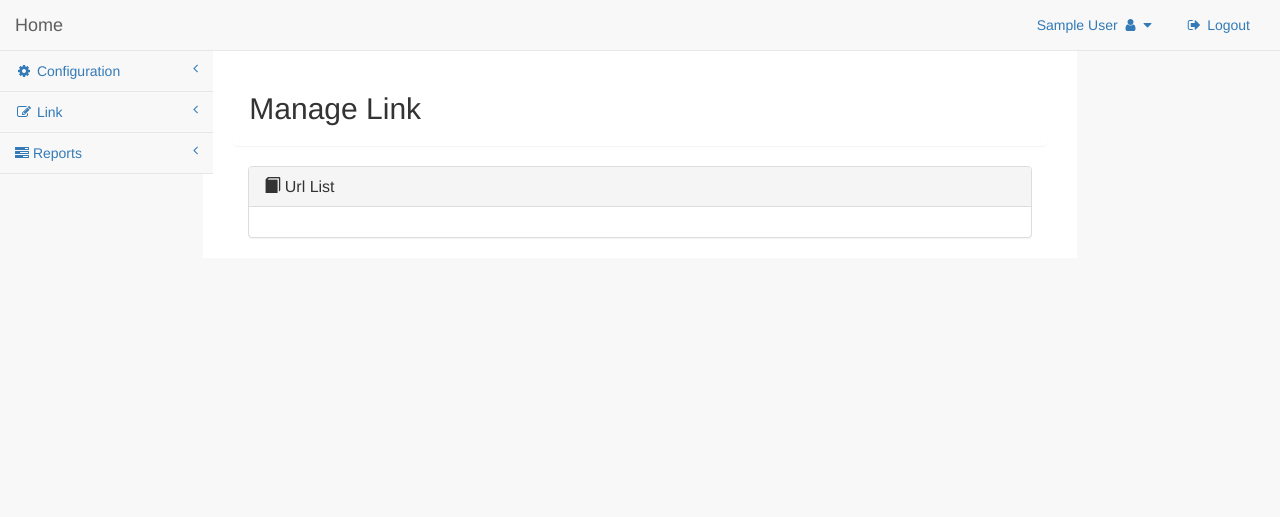
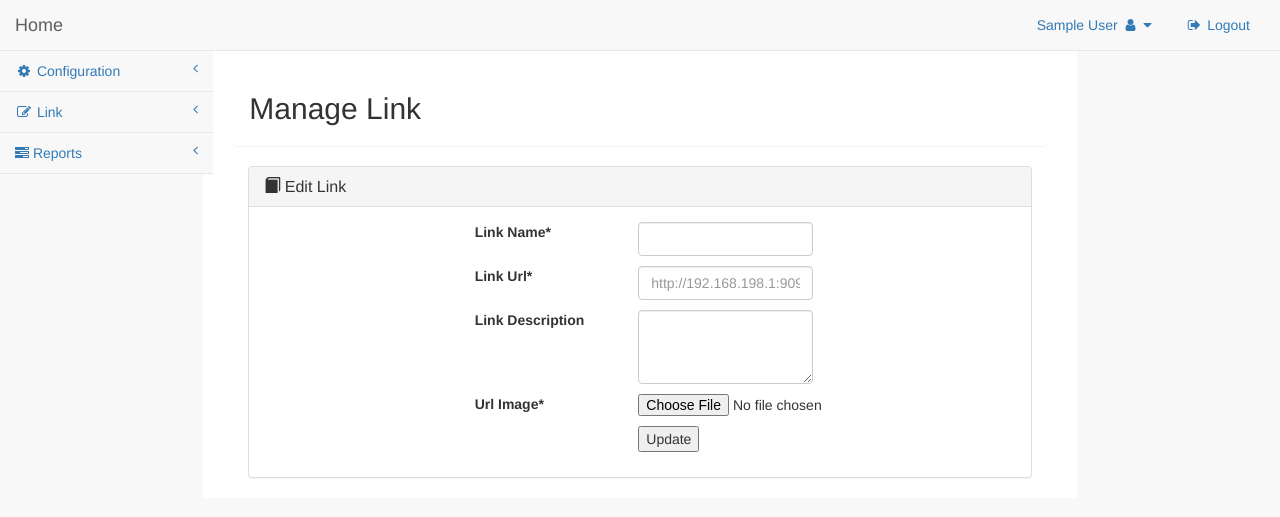
Before and after one commit to hallitee/intranets, a Laravel app: page /url/1/edit in a window 1280 px wide. Shown: the top 517 px of the page. Run offline with Laravel 8, Linux system fonts and the light colour scheme; the visitor is signed in with stand-in values (Sample User, id 1); data that the repository does not hold is empty; settings files or empty folders that the repository lacks are supplied; some libraries are stand-ins or nearby versions.

Commit message:
url rest completed

```diff
--- a/app/Http/Controllers/linksController.php
+++ b/app/Http/Controllers/linksController.php
@@ -6,6 +6,8 @@ use App\link;
 use App\visitlog;
 use Illuminate\Http\Request;
 use App\Http\Requests\UrlStoreValidation;
+
+
 class linksController extends Controller
 
 {
@@ -16,7 +18,7 @@ class linksController extends Controller
      */
     public function __construct()
     {
-        $this->middleware('auth', ['except' => ['index','show']]);
+     //   $this->middleware('auth', ['except' => ['index','show']]);
     }
 
     public function index()
@@ -100,10 +102,11 @@ $v->save();
      * @param  \App\link  $link
      * @return \Illuminate\Http\Response
      */
-    public function edit(link $link)
+    public function edit(Request $link)
     {
         //
-				 return view('url.edit');
+        $l = link::find($link->id);
+	    return view('url.edit')->with(['link'=>$l]);
     }
 
     /**
@@ -116,6 +119,20 @@ $v->save();
     public function update(Request $request, link $link)
     {
         //
+        $l = link::find($request->id);
+        $l->name = $request->lnkName;
+        $l->url = $request->lnkUrl;
+        $l->descr = $request->lnkDesc;
+        $l->name = $request->lnkName;
+        if ($request->hasFile('lnkImg')) {
+        $path = $request->file('lnkImg')->store('', 'MyDiskDriver');
+        $l->img1 = $path;
+        }
+        $l->save();
+
+        return redirect('url/list')->with('status', 'Updated Successfully');
+       // $all = link::paginate(5);
+      //  return view('url.list')->with(['url'=>$all]);
     }
 
     /**
@@ -124,8 +141,12 @@ $v->save();
      * @param  \App\link  $link
      * @return \Illuminate\Http\Response
      */
-    public function destroy(link $link)
+    public function destroy(Request $req)
     {
         //
+        $l = link::find($req->id);
+        $m = $l;
+        $l->delete();
+        return redirect('url/list')->with('status', $m->name.' '.'deleted Successfully');
     }
 }
--- a/app/link.php
+++ b/app/link.php
@@ -7,6 +7,8 @@ use Illuminate\Database\Eloquent\Model;
 class link extends Model
 {
     //
+
+
 		public function visitlogs(){
 		return $this->hasMany('App\visitlog');
 	}
--- a/resources/views/layouts/app1.blade.php
+++ b/resources/views/layouts/app1.blade.php
@@ -43,19 +43,25 @@ a:focus, a:hover {
     border: 2px solid grey;
 }
 </style>
-    <link href="../vendor/bootstrap/css/bootstrap.min.css" rel="stylesheet">
-    <link rel="stylesheet" type="text/css" media="print" href="../vendor/bootstrap/css/print.css">
+    <!-- jQuery -->
+
+
+    <!-- Bootstrap Core JavaScript -->
+    <script src="{{asset("/bootstrap/js/jquery-2.2.4.min.js")}}"></script>
+	<script src="{{asset("/bootstrap/js/bootstrap.min.js")}}"></script>
+    <link href="{{asset("/vendor/bootstrap/css/bootstrap.min.css")}}" rel="stylesheet">
+    <link rel="stylesheet" type="text/css" media="print" href="{{asset("/vendor/bootstrap/css/print.css")}}">
     <!-- MetisMenu CSS -->
-    <link href="../vendor/metisMenu/metisMenu.min.css" rel="stylesheet">
+    <link href="{{asset("/vendor/metisMenu/metisMenu.min.css")}}" rel="stylesheet">
 
     <!-- Custom CSS -->
-    <link href="../dist/css/sb-admin-2.css" rel="stylesheet">
-  <link href="../dist/css/pagination.css" rel="stylesheet">
+    <link href="{{asset("/dist/css/sb-admin-2.css")}}" rel="stylesheet">
+  <link href="{{asset("/dist/css/pagination.css")}}" rel="stylesheet">
     <!-- Morris Charts CSS -->
-    <link href="../vendor/morrisjs/morris.css" rel="stylesheet">
+    <link href="{{asset("/vendor/morrisjs/morris.css")}}" rel="stylesheet">
 
     <!-- Custom Fonts -->
-    <link href="../vendor/font-awesome/css/font-awesome.min.css" rel="stylesheet" type="text/css">
+    <link href="{{asset("/vendor/font-awesome/css/font-awesome.min.css")}}" rel="stylesheet" type="text/css">
 
 </head>
 
@@ -138,23 +144,15 @@ a:focus, a:hover {
 
 
     <!-- Scripts -->
-    <!-- jQuery -->
-    <script src="../vendor/jquery/jquery.min.js"></script>
-
-    <!-- Bootstrap Core JavaScript -->
-    <script src="../vendor/bootstrap/js/bootstrap.min.js"></script>
 
     <!-- Metis Menu Plugin JavaScript -->
-    <script src="../vendor/metisMenu/metisMenu.min.js"></script>
+    <script src="{{asset("/vendor/metisMenu/metisMenu.min.js")}}"></script>
 
-    <!-- Morris Charts JavaScript -->
-    <script src="../vendor/raphael/raphael.min.js"></script>
-    <script src="../vendor/morrisjs/morris.min.js"></script>
-    <script src="../data/morris-data.js"></script>
+
 
     <!-- Custom Theme JavaScript -->
-    <script src="../dist/js/sb-admin-2.blade.php.js"></script>
-	<script src="../dist/js/pagination.js"></script>
+    <script src="{{asset("/dist/js/sb-admin-2.blade.php.js")}}"></script>
+	<script src="{{asset("/dist/js/pagination.js")}}"></script>
 </body>
 
 </html>
--- a/resources/views/nav.blade.php
+++ b/resources/views/nav.blade.php
@@ -45,18 +45,7 @@
                             <ul class="nav nav-second-level">
                                 <li>
                                     <a href="#">Transfers<span class="fa arrow"></span></a>
-																		 <ul class="nav nav-third-level">
-											<li>
-											<a href="#">Pending</a>
-											</li>
-											<li>
-											<a href="#">Completed</a>
-											</li>
-									 </ul>
-                                </li>
-                                <li>
-                                    <a href="#">Loan<span class="fa arrow"></span></a>
-									 <ul class="nav nav-third-level">
+    								 <ul class="nav nav-third-level">
 											<li>
 											<a href="#">Pending</a>
 											</li>
@@ -66,6 +55,7 @@
 									 </ul>
                                 </li>
 
+
                             </ul>
                             <!-- /.nav-second-level -->
                         </li>
--- a/resources/views/url/edit.blade.php
+++ b/resources/views/url/edit.blade.php
@@ -13,7 +13,7 @@
 
                 <h4 class="panel-title">
 
-                    <a data-toggle="collapse" data-parent="#accordion" href="#collapseOne"><span class="glyphicon glyphicon-book"> </span> Url List</a>
+                    <a data-toggle="collapse" data-parent="#accordion" href="#collapseOne"><span class="glyphicon glyphicon-book"> </span> Edit Link</a>
 
                 </h4>
 
@@ -22,7 +22,46 @@
             <div id="collapseOne" class="panel-collapse collapse in">
 
                 <div class="panel-body">
+{!! Form::open(['action' => array('linksController@update', $link->id),'method'=>'PUT', 'files'=>true]) !!}
 
+                <div class="row">
+                    <div class="col-md-8 col-md-offset-3">
+                        <div id="div_id_select" class="form-group required">
+                        <label for="id_select"  class="control-label col-md-4  requiredField">Link Name<span class="asteriskField">*</span> </label>
+                        <div class="controls col-md-5 "  style="margin-bottom: 10px">
+                        {!! Form::text('lnkName',$link->name,array('class' => 'input-md form-control', 'id'=>'lnkName')); !!}
+                        </div>
+                    </div>
+
+                        <div id="div_id_select" class="form-group required">
+                        <label for="id_select"  class="control-label col-md-4  requiredField">Link Url<span class="asteriskField">*</span> </label>
+                        <div class="controls col-md-5 "  style="margin-bottom: 10px">
+                        {!! Form::text('lnkUrl',$link->url,array('class' => 'input-md form-control', 'id'=>'lnkUrl', 'placeholder' => 'http://192.168.198.1:9099')); !!}
+                        </div>
+                    </div>
+                        <div id="div_id_select" class="form-group required">
+                        <label for="id_select"  class="control-label col-md-4  requiredField">Link Description<span class="asteriskField"></span> </label>
+                        <div class="controls col-md-5 "  style="margin-bottom: 10px">
+                        {!! Form::textarea('lnkDesc',$link->descr,array('class' => 'input-md form-control', 'id'=>'lnkDesc', 'cols'=>'4', 'rows'=>'3')); !!}
+                        </div>
+                    </div>
+                        <div id="div_id_select" class="form-group required">
+                        <label for="id_select"  class="control-label col-md-4  requiredField">Url Image<span class="asteriskField">*</span> </label>
+                        <div class="controls col-md-8 "  style="margin-bottom: 10px">
+                        {!! Form::file('lnkImg',array('class' => 'form-control-file', 'id'=>'lnkImg')); !!}
+                        </div>
+                    </div>
+                        <div id="div_id_select" class="form-group required">
+                        <label for="id_select"  class="control-label col-md-4  requiredField"><span class="asteriskField"></span> </label>
+                        <div class="controls col-md-8 "  style="margin-bottom: 10px">
+                        {!! Form::submit('Update'); !!}
+                        </div>
+                    </div>
+
+
+                    </div>
+                </div>
+    {!! Form::close() !!}
 
                 </div> <!-- /Panel Body Close -->
             </div> <!-- /.collapseOne-->
--- a/routes/web.php
+++ b/routes/web.php
@@ -2,6 +2,7 @@
 use Illuminate\Http\Request;
 use Spatie\Browsershot\Browsershot;
 use App\link;
+
 /*
 |--------------------------------------------------------------------------
 | Web Routes
@@ -20,10 +21,14 @@ Route::get('config', function(){
 echo "success";
 })->name('gadmin')->middleware('auth', 'admin');
 Route::get('url/list', function(){
- return view('url.edit');
+$l = link::paginate(5);
+return view('url.list')->with(['url'=>$l]);
+//return View::make('url.listings')
 })->name('edit')->middleware('auth', 'admin');
 Auth::routes();
-Route::resource('url', 'linksController');
+Route::resource('url', 'linksController', ['parameters' => [
+    'url' => 'id'
+]]);
 Route::get('/home', 'HomeController@index')->name('home');
 Auth::routes();
 Route::get('/', 'HomeController@index');
```
Also changed, not shown: resources/views/url/list.blade.php (+8 -5 lines), resources/views/url/listings.blade.php (added, +33 -0 lines), public/uploads/7EMw5RXMGeQprsDuXBOM2ISO7h8ZDZTOzkSumRs8.jpeg (added), public/uploads/7csZ4vGYhukWqKa3wokcOpVZuLSxFkle5adBrzsc.jpeg (added), 1 other file.
